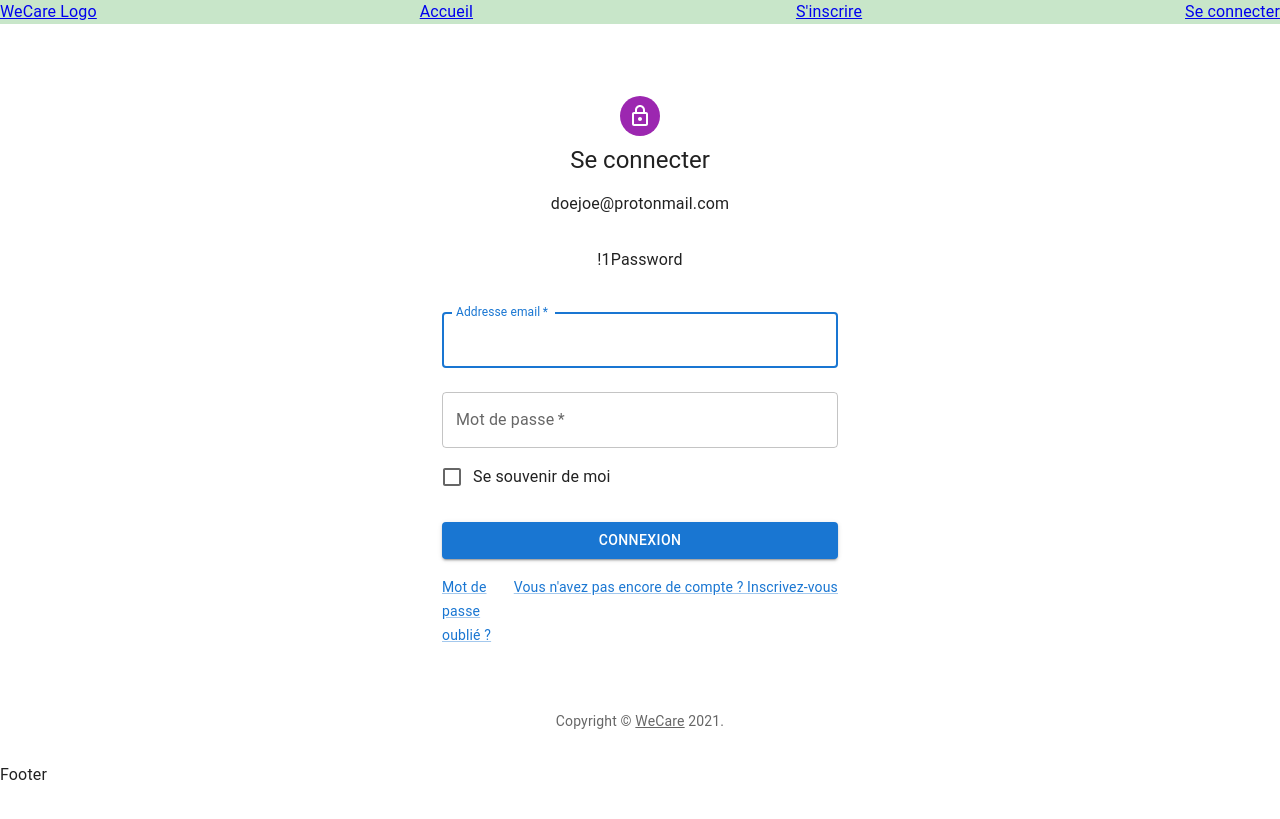
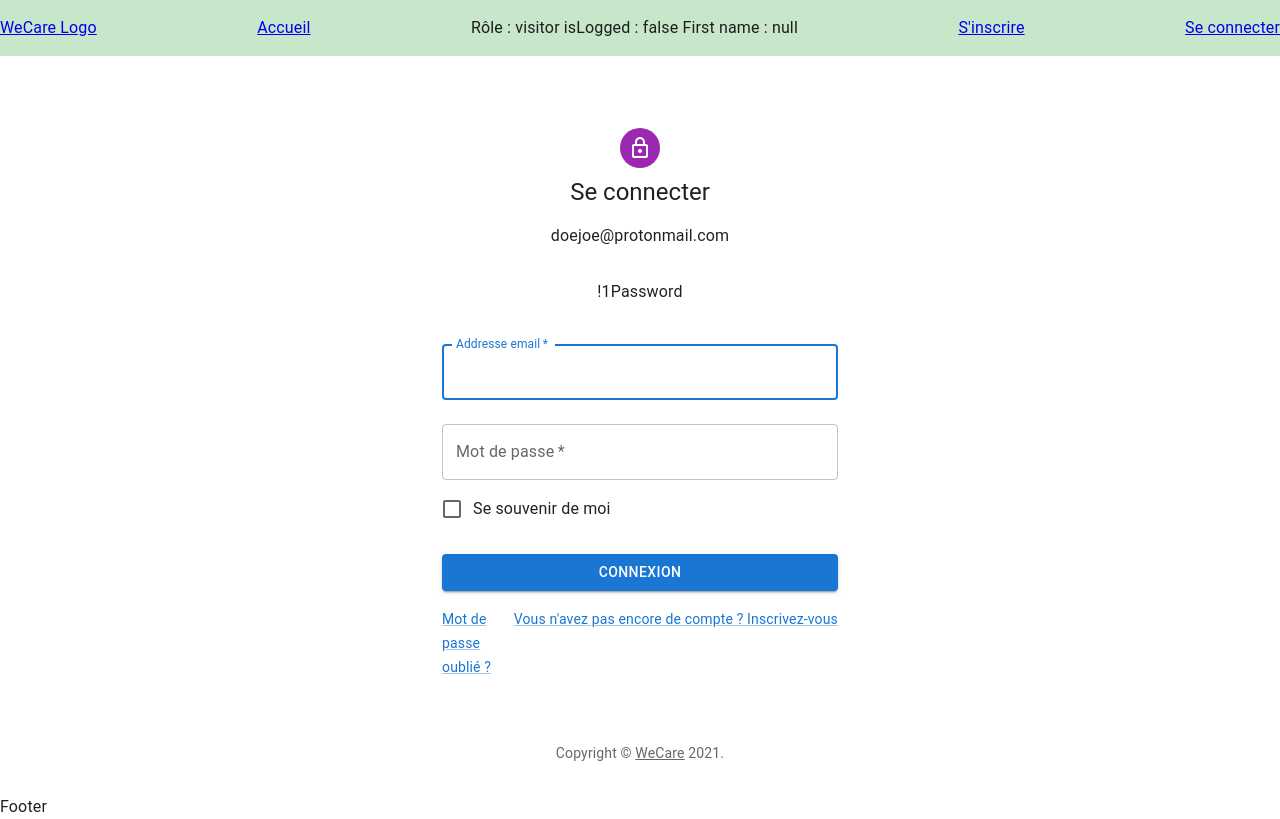
Before and after one commit to badace7/wecare-client, a React (Create React App) app: page /login in a window 1280 px wide. Built offline with nearby package versions, Linux system fonts and the light colour scheme.

Commit message:
update user login, update user types

```diff
--- a/src/pages/Login/index.tsx
+++ b/src/pages/Login/index.tsx
@@ -33,10 +33,10 @@ console.log(`loginForm:`,email, password);
     try {
 
       const response = await userServices.signIn({email, password});
-      console.log(`response`, response);
+      // console.log(`response`, response);
 
       const user = response.data;
-      console.log(`USER DATA SERVICE`, user);
+      // console.log(`USER DATA SERVICE`, user);
 
 
       // localStorage.setItem('access-token', user.access_token);
--- a/src/pages/partials/Navbar/index.tsx
+++ b/src/pages/partials/Navbar/index.tsx
@@ -97,7 +97,7 @@ export default function Navbar() {
   const isMobileMenuOpen = Boolean(mobileMoreAnchorEl);
 
   const userState = useSelector((state: { user: userStore }) => state.user);
-  console.log("userState >>> :", userState);
+  // console.log("userState >>> :", userState);
 
   const handleProfileMenuOpen = (event: any) => {
     setAnchorEl(event.currentTarget);
@@ -218,6 +218,20 @@ export default function Navbar() {
           Accueil
         </Link>
 
+<div>
+
+<p>
+
+Rôle : {userState.role}
+{" "}
+isLogged : {userState.isLogged ? "true" : "false"}
+{" "}
+First name : {userState.user?.first_name ? userState.user?.first_name : "null"}
+</p>
+
+
+</div>
+
         {userState.isLogged ? (
           <Link to="/" color="inherit">
             Compte{" "}
--- a/src/store/actions/user.actions.ts
+++ b/src/store/actions/user.actions.ts
@@ -1,11 +1,6 @@
-import {user, userToken} from "../../types/user.types";
-
+import { user, userToken } from "../../types/user.types";
 
 import jwt_decode from "jwt-decode";
-
-
-
-
 
 /**
  * @func login Is the login action triggered by the user
@@ -13,7 +8,7 @@ import jwt_decode from "jwt-decode";
  * @returns the type of the action and the user datas
  */
 export const login = (user: user) => {
-//                    ^ token containing user data
+  //                    ^ token containing user data
 
   localStorage.setItem("access-token", user.access_token);
   // decode token.role
@@ -23,23 +18,23 @@ export const login = (user: user) => {
   // console.log(`decodedToken:`, decodedToken.role);
 
   // user.id = decodedToken.id;
-  // user.role = decodedToken.role;
   // console.log(`USER`, user);
 
   // const userStore = useSelector((state: { user: userStore }) => state.user);
   const decodedToken: userToken = jwt_decode(user.access_token);
   // console.log(`decodedToken ROLE >>>>>>> :`, decodedToken.role);
+  // user.role = decodedToken.role;
 
   // console.log(`user store > role :`,
   // userStore.role
   // );
-  console.log(`user data>>>`,user);
-
+  console.log(`user POP>>>`, user);
 
   return {
     type: "LOGIN",
     payload: {
-   user
+      user: user,
+      role: decodedToken.role,
     },
   };
 };
@@ -57,7 +52,7 @@ export const logout = () => {
   };
 };
 
-export const register = (user:user) => {
+export const register = (user: user) => {
   return {
     type: "REGISTER",
     payload: user,
--- a/src/store/reducers/user.reducer.ts
+++ b/src/store/reducers/user.reducer.ts
@@ -27,6 +27,8 @@ const userReducers = (state: userStore = initialState, action: action) => {
 // }
 // payload.access_token;
 
+
+
 /**
  * @REVOIR ACCESS TOKEN
  */
@@ -39,9 +41,9 @@ console.log(`user.reducer > payload>>>>>`,payload);
 
       return { // update states of redux store
         ...state,
-        user: payload,
+        user: payload.user,
         isLogged: true,
-        // role: payload.role // <<<<<<
+        role: payload.role // <<<<<<
       };
 
     //   case "REGISTER":
```
Also changed, not shown: src/types/user.types.ts (+12 -11 lines).
